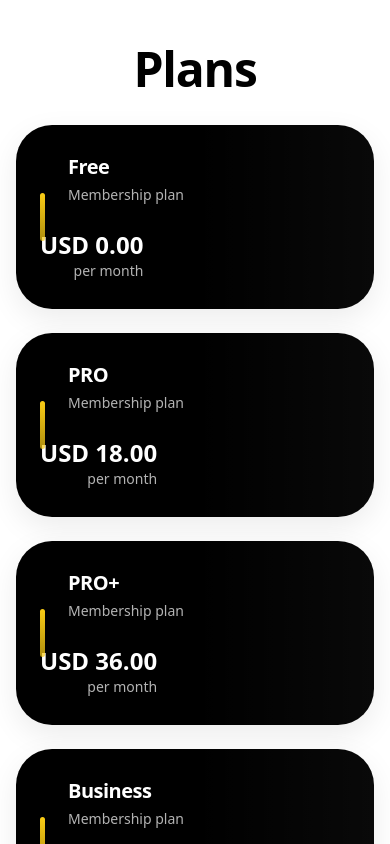
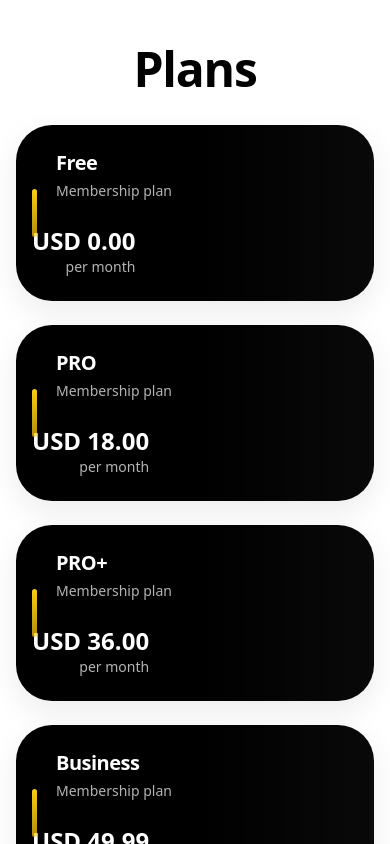
Before and after one commit to mrwhyte0520/eCard, a Next.js app: page / in a window 390 px wide. Shown: the part 3940-4784 px from the top of the page. Built offline with nearby package versions, Linux system fonts and the light colour scheme.

Commit message:
Fix mobile layout in Plans section - adjust spacing and positioning for better mobile experience

```diff
--- a/src/app/page.tsx
+++ b/src/app/page.tsx
@@ -649,16 +649,16 @@ function Plans() {
                 initial={{ opacity: 0, y: 20 }}
                 animate={{ opacity: 1, y: 0 }}
                 transition={{ duration: 0.8, delay: idx * 0.1, ease: [0.25, 1, 0.5, 1] }}
-                className="pressable btn-shine group relative overflow-hidden rounded-[2.25rem] bg-gradient-to-b from-brand-ink to-black px-6 py-7 text-white shadow-soft transition-all duration-300 ease-out hover:-translate-y-1 hover:shadow-lift"
+                className="pressable btn-shine group relative overflow-hidden rounded-[2.25rem] bg-gradient-to-b from-brand-ink to-black px-4 sm:px-6 py-6 sm:py-7 text-white shadow-soft transition-all duration-300 ease-out hover:-translate-y-1 hover:shadow-lift"
               >
                 <div
                   aria-hidden="true"
-                  className="absolute inset-y-0 left-6 my-auto h-12 w-[5px] rounded-full bg-gradient-to-b from-brand-accent to-brand-accent/70 transition-all duration-300 ease-out group-hover:h-14"
+                  className="absolute inset-y-0 left-4 sm:left-6 my-auto h-12 w-[5px] rounded-full bg-gradient-to-b from-brand-accent to-brand-accent/70 transition-all duration-300 ease-out group-hover:h-14"
                 />
                 <div className="pointer-events-none absolute inset-0 bg-gradient-to-r from-white/0 via-white/0 to-white/5 opacity-70 transition-opacity duration-300 group-hover:opacity-100" />
 
                 <div className="flex flex-col gap-6 sm:flex-row sm:items-center sm:justify-between">
-                  <div className="pl-7">
+                  <div className="pl-6 sm:pl-7">
                     <div className="text-xl font-semibold tracking-tight">{p.name}</div>
                     <div className="mt-1 text-sm text-white/70">Membership plan</div>
                   </div>
```
